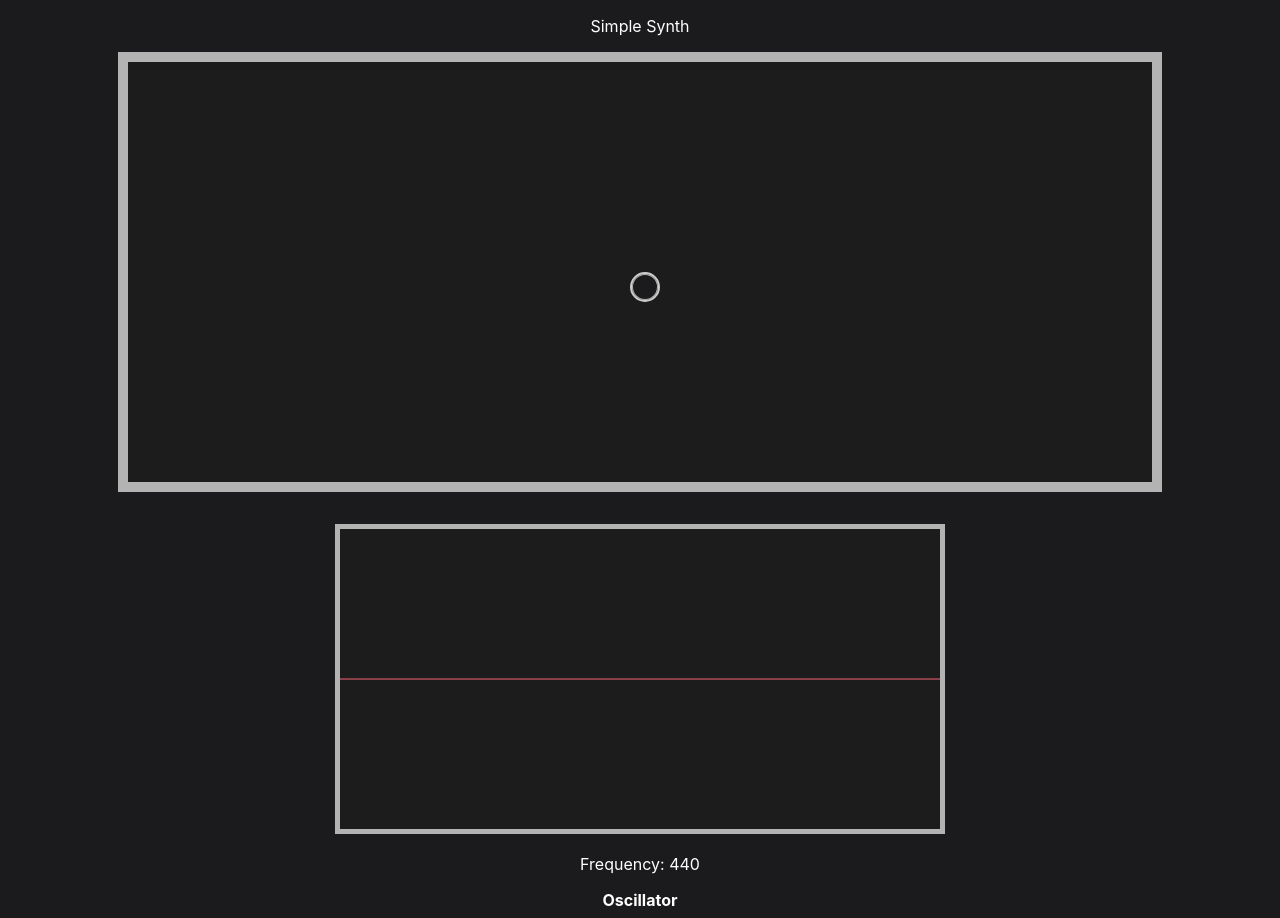
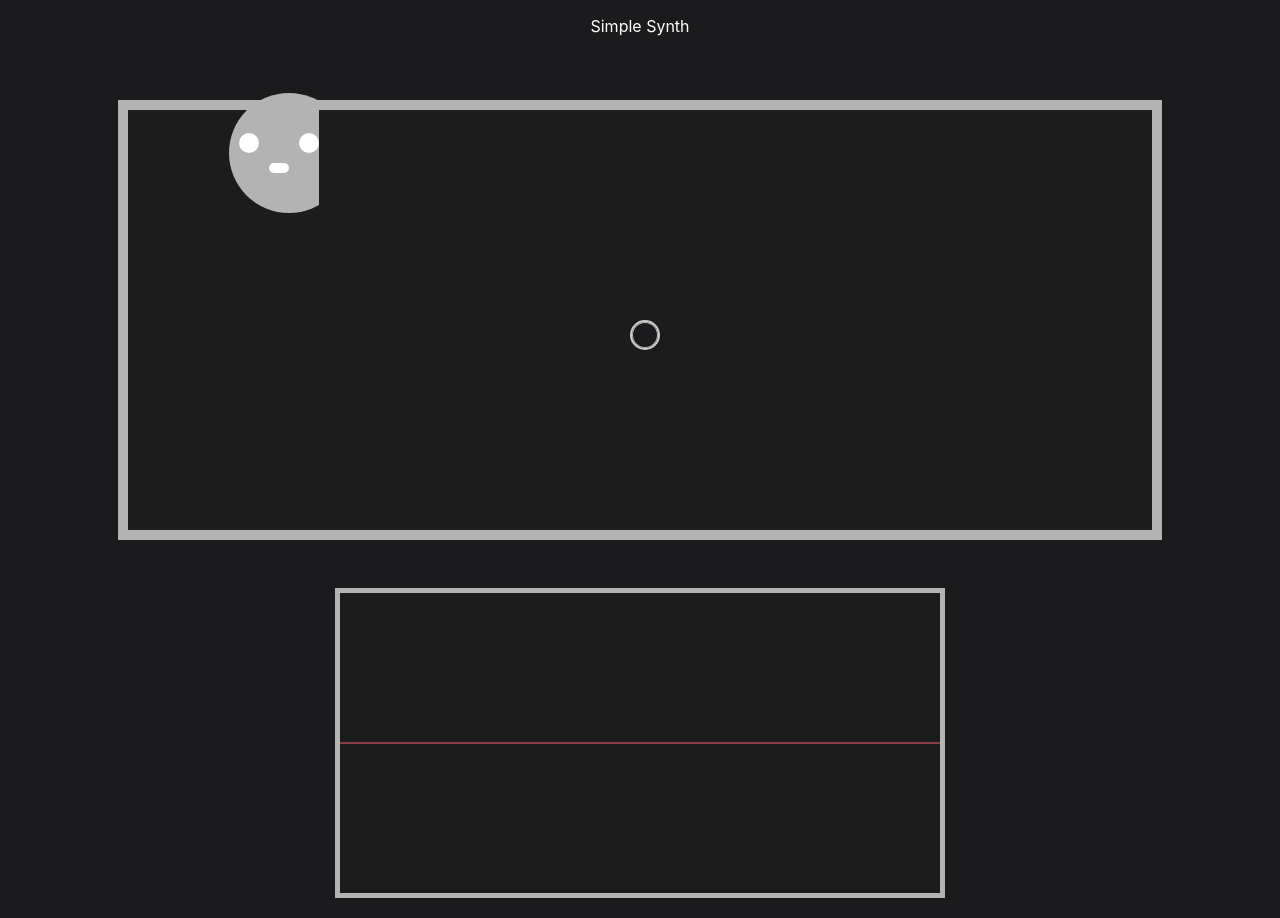
Before and after one commit to kp-dhvani/simple-oscillator, a React (Create React App) app: page / in a window 1280 px wide. Shown: the top 918 px of the page. Built offline with nearby package versions, Linux system fonts and the light colour scheme.

Commit message:
toggle drag and shape synth

```diff
--- a/src/components/Draggable.tsx
+++ b/src/components/Draggable.tsx
@@ -24,14 +24,7 @@ const DraggableComponent: React.FC<DraggableComponentProps> = ({
     handleDrag(_, data);
   };
   return (
-    <div
-      className='drag-box'
-      style={{
-        display: 'flex',
-        justifyContent: 'center',
-        alignItems: 'center',
-      }}
-    >
+    <div className='drag-box'>
       <div
         style={{
           border: `10px solid ${isPlaying ? '#FF6577' : '#b3b3b3'}`,
--- a/src/components/Shape/Sine.tsx
+++ b/src/components/InteractiveShape/Sine.tsx
@@ -16,6 +16,22 @@ const InteractiveSine: React.FC<InteractiveSineProps> = ({
   const initialRadius = 140;
   const [radius, setRadius] = useState({ x: initialRadius, y: initialRadius });
   const initialMouseYRef = useRef<number | null>(null);
+  const [dimensions, setDimensions] = useState({
+    width: window.innerWidth * 0.8,
+    height: window.innerWidth * 0.8 * (550 / 500),
+  });
+
+  useEffect(() => {
+    const handleResize = () => {
+      setDimensions({
+        width: window.innerWidth * 0.8,
+        height: window.innerWidth * 0.8 * (550 / 500),
+      });
+    };
+
+    window.addEventListener('resize', handleResize);
+    return () => window.removeEventListener('resize', handleResize);
+  }, []);
 
   const handleShapeClick = (e: KonvaEventObject<MouseEvent>) => {
     if (isLocked) {
@@ -51,12 +67,13 @@ const InteractiveSine: React.FC<InteractiveSineProps> = ({
   };
   return (
     <Stage
-      width={500}
-      height={550}
+      width={400}
+      height={520}
       onMouseMove={handleMouseMove} // Update shape while dragging
       onMouseUp={handleMouseUp} // Release lock on mouse up
+      offsetY={-120}
     >
-      <Layer offsetY={-150}>
+      <Layer>
         <Shape
           sceneFunc={(context, shape) => {
             const radiusX = initialRadius;
--- a/src/components/Shape/index.tsx
+++ b/src/components/InteractiveShape/index.tsx
@@ -47,11 +47,15 @@ const InteractiveShape: React.FC<InteractiveShapeProps> = ({
     <div
       className='interactive-shape'
       style={{
-        background: '#fff',
         zIndex: 1,
         display: 'flex',
         justifyContent: 'center',
         alignItems: 'center',
+        width: '100%',
+        maxWidth: '600px',
+        margin: '0 auto',
+        padding: '1rem',
+        boxSizing: 'border-box',
       }}
     >
       {renderWave()}
--- /dev/null
+++ b/src/components/NonInteractiveShape/index.tsx
@@ -0,0 +1,53 @@
+import React, { useState } from 'react';
+import { Arc, Stage, Layer, Circle, Rect, Shape } from 'react-konva';
+
+interface NonInteractiveShapeProps {
+  onClick: () => void;
+}
+
+const NonInteractiveShape: React.FC<NonInteractiveShapeProps> = ({
+  onClick,
+}) => {
+  const [hovered, setHovered] = useState(false);
+
+  return (
+    <div className='non-interactive-shape'>
+      <Stage width={200} height={300} style={{ cursor: 'pointer' }}>
+        <Layer>
+          <Circle
+            x={170}
+            y={100}
+            fill={hovered ? '#FF6577' : '#B3B3B3'}
+            radius={60}
+            onMouseEnter={() => setHovered(true)}
+            onMouseLeave={() => setHovered(false)}
+            onClick={() => onClick()}
+          />
+          <Circle x={130} y={90} fill={'#fff'} radius={10} />
+          <Circle x={190} y={90} fill={'#fff'} radius={10} />
+          {hovered ? (
+            <Arc
+              x={160}
+              y={110}
+              angle={180}
+              innerRadius={0}
+              outerRadius={20}
+              fill={'#fff'}
+            />
+          ) : (
+            <Rect
+              x={150}
+              y={110}
+              width={20}
+              height={10}
+              cornerRadius={50}
+              fill={'#fff'}
+            />
+          )}
+        </Layer>
+      </Stage>
+    </div>
+  );
+};
+
+export default NonInteractiveShape;
--- /dev/null
+++ b/src/components/Synth.css
@@ -0,0 +1,52 @@
+.synth {
+    display: flex;
+    flex-direction: column;
+    align-items: stretch;
+    padding: 2rem;
+    max-width: 100%;
+    box-sizing: border-box;
+}
+
+.audio,
+.visualiser,
+.controls,
+.canvas-shape {
+    width: 100%;
+    margin-bottom: 2rem;
+}
+
+.visualiser p {
+    font-size: 1rem;
+    margin: 1rem 0 0;
+}
+
+.synth .drag {
+    position: relative;
+}
+
+.synth .non-interactive-shape {
+    position: absolute;
+    top: -31px;
+    left: 23px;
+}
+
+.drag-box {
+    display: flex;
+    justify-content: center;
+    align-items: center;
+    width: 100%;
+    padding: 1rem;
+    box-sizing: border-box;
+}
+
+@media (min-width: 768px) {
+    .synth {
+        padding: 2rem 4rem;
+    }
+}
+
+@media (min-width: 1024px) {
+    .synth {
+        padding: 2rem 6rem;
+    }
+}
--- a/src/components/Synth.tsx
+++ b/src/components/Synth.tsx
@@ -8,10 +8,12 @@ import Draggable from './Draggable';
 import Visualiser from './Visualiser';
 import { useSynthAudioContext } from './SynthAudioContextProvider';
 import WaveTypeSelector from './TypeSelector';
-import InteractiveShape, { Shapes } from './Shape';
+import InteractiveShape, { Shapes } from './InteractiveShape';
+import NonInteractiveShape from './NonInteractiveShape';
+import './Synth.css';
 
 const Synth = () => {
-  const [isPlaying, setIsPlaying] = useState(false);
+  const [isDragPlaying, setIDragPlaying] = useState(false);
   const [isShapeOscillatorPlaying, setIsShapeOscillatorPlaying] =
     useState(false);
   const [oscillator, setOscillator] = useState<OscillatorNode | null>();
@@ -26,6 +28,7 @@ const Synth = () => {
   const [waveType, setWaveType] = useState<OscillatorType>(Shapes.Sine);
   const [isShapeLocked, setIsShapeLocked] = useState(false);
   const [shapeDimensionChangeDelta, setShapeDimensionChangeDelta] = useState(0);
+  const [showNonInteractiveShape, setShowNonInteractiveShape] = useState(false);
 
   useEffect(() => {
     const analyser = audioContextInstance.createAnalyser();
@@ -96,7 +99,7 @@ const Synth = () => {
   };
 
   const onDragStart: DraggableEventHandler = () => {
-    setIsPlaying(true);
+    setIDragPlaying(true);
     const oscillator = audioContextInstance.createOscillator();
     const newGainNode = audioContextInstance.createGain();
     oscillator.type = waveType;
@@ -127,7 +130,7 @@ const Synth = () => {
         0.0001,
         audioContextInstance.currentTime + 0.03,
       );
-      setIsPlaying(false);
+      setIDragPlaying(false);
       gainNode.disconnect(analyserNode!);
       analyserNode?.disconnect(audioContextInstance.destination);
       oscillator.stop();
@@ -161,36 +164,46 @@ const Synth = () => {
     }
   };
 
+  const handleNonInteractiveShapeClick = () => {
+    setShowNonInteractiveShape((prev) => !prev);
+  };
   return (
     <div className='synth'>
-      <div className='audio' style={{ zIndex: -1 }}>
+      {!showNonInteractiveShape ? (
         <div className='drag'>
           <Draggable
-            isPlaying={isPlaying}
+            isPlaying={isDragPlaying}
             onDragStart={onDragStart}
             onDragStop={onDragStop}
             handleDrag={handleDrag}
           />
+          <NonInteractiveShape onClick={handleNonInteractiveShapeClick} />
         </div>
-      </div>
+      ) : (
+        <>
+          <div className='canvas-shape'>
+            <InteractiveShape
+              waveType={waveType}
+              isLocked={isShapeLocked}
+              lockShape={setIsShapeLocked}
+              setShapeDimensionChangeDelta={setShapeDimensionChangeDelta}
+            />
+          </div>
+          <div>
+            <h4>back to drag synth</h4>
+          </div>
+        </>
+      )}
       <div className='visualiser' style={{ marginTop: '2rem', zIndex: -1 }}>
         <Visualiser
           analyser={analyserNode}
-          isPlaying={isPlaying || isShapeOscillatorPlaying}
+          isPlaying={isShapeOscillatorPlaying || isDragPlaying}
         />
         <p>Frequency: {frequency}</p>
       </div>
       <div className='controls'>
         <WaveTypeSelector waveType={waveType} onTypeSelect={setWaveType} />
       </div>
-      <div className='canvas-shape'>
-        <InteractiveShape
-          waveType={waveType}
-          isLocked={isShapeLocked || isPlaying}
-          lockShape={setIsShapeLocked}
-          setShapeDimensionChangeDelta={setShapeDimensionChangeDelta}
-        />
-      </div>
     </div>
   );
 };
--- a/src/components/Visualiser.tsx
+++ b/src/components/Visualiser.tsx
@@ -80,8 +80,10 @@ const Visualiser: React.FC<VisualiserProps> = ({ isPlaying, analyser }) => {
     <canvas
       ref={canvasRef}
       style={{
-        width: '600px',
-        height: '300px',
+        width: '100%',
+        maxWidth: '600px',
+        height: 'auto',
+        aspectRatio: '2 / 1', // Maintains a 600x300 aspect ratio
         border: `5px solid ${isPlaying ? '#FF6577' : '#b3b3b3'}`,
       }}
     />
```
Also changed, not shown: src/components/InteractiveShape/Sawtooth.tsx (renamed from src/components/Shape/Sawtooth.tsx), src/components/InteractiveShape/Square.tsx (renamed from src/components/Shape/Square.tsx), src/components/InteractiveShape/Triangle.tsx (renamed from src/components/Shape/Triangle.tsx).
